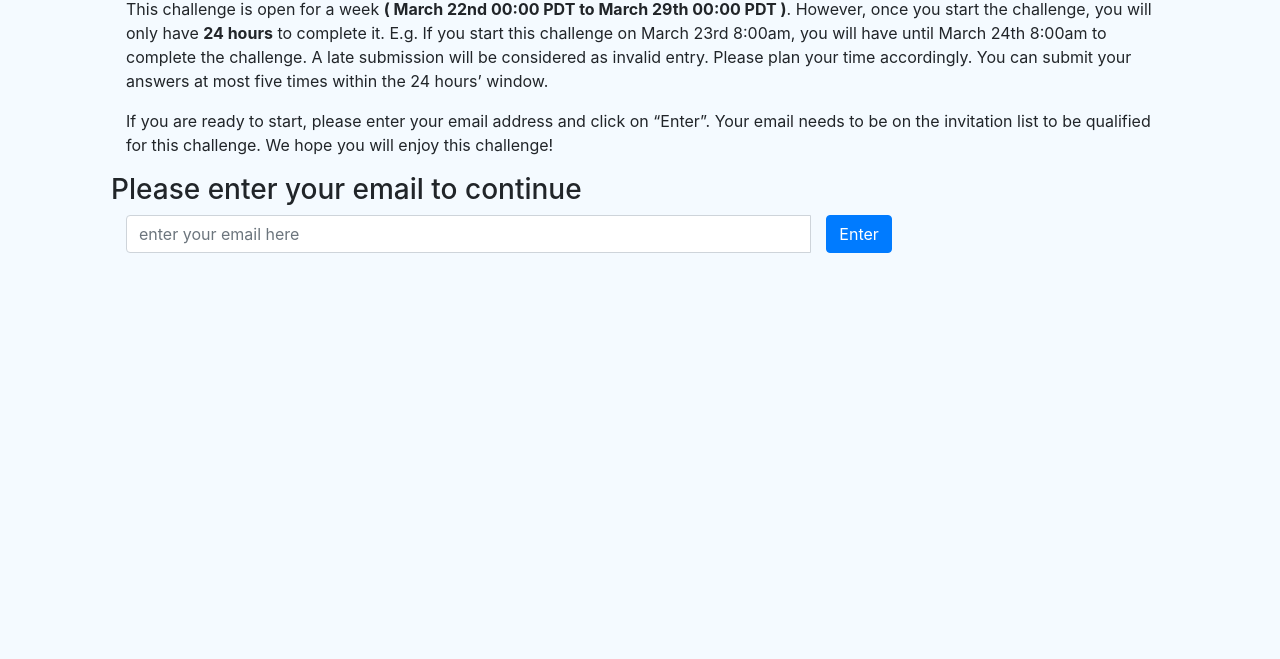
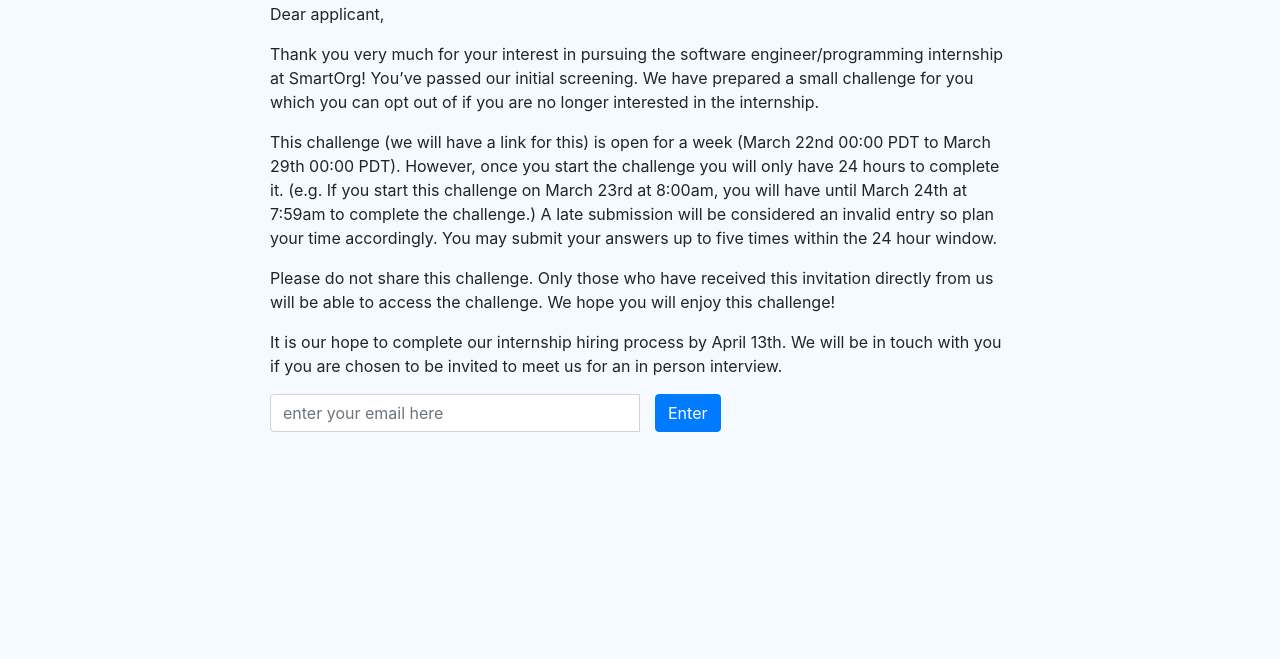
Before and after one commit to yangpeng66/interviewFront, a website: page demo.html at #!/login in a window 1280 px wide. Shown: the part 141-800 px from the top of the page. Drawn offline with nearby package versions, Linux system fonts and the light colour scheme; some packages are replaced by stand-ins of ours.

Commit message:
add history

```diff
--- a/app/views/login/login-controller.js
+++ b/app/views/login/login-controller.js
@@ -24,7 +24,7 @@
                 }
             }, function (response) {
                 console.log("error", response);
-                //alert(response);
+                alert(response);
             });
         };
     }
--- a/app/views/login/login-controller.ts
+++ b/app/views/login/login-controller.ts
@@ -25,7 +25,7 @@
                 }
             }, function (response) {
                 console.log("error", response);
-                    //alert(response);
+                    alert(response);
             })
 
 
--- a/app/views/login/login-template.html
+++ b/app/views/login/login-template.html
@@ -6,44 +6,42 @@
   </div>
   <div class="login-content">
     <div>
-      <h3>Instruction</h3>
+      <h2>Challenge Instructions</h2>
       <div class="col-sm-12">
-        <p>This challenge is open for a week <b>( March 22nd 00:00 PDT to March
-          29th
-          00:00
-          PDT )</b>. However, once you start the challenge, you will only have
-          <b>24 hours</b>
-          to
-          complete it. E.g. If you start this challenge on March 23rd 8:00am,
-          you
-          will
-          have until March 24th 8:00am to complete the challenge. A late
-          submission
-          will be considered as invalid entry. Please plan your time
-          accordingly.
-          You
-          can submit your answers at most five times within the 24 hours’
-          window.</p>
+        <p>Dear applicant,</p>
 
+        <p>Thank you very much for your interest in pursuing the software
+        engineer/programming internship at SmartOrg! You’ve passed our initial
+        screening. We have prepared a small challenge for you which you can opt
+          out of if you are no longer interested in the internship.</p>
 
-        <p>If you are ready to start, please enter your email address and click
-          on
-          “Enter”. Your email needs to be on the invitation list to be qualified
-          for
-          this challenge. We hope you will enjoy this challenge!</p>
+        <p>This challenge (we will have a link for this) is open for a week (March
+        22nd 00:00 PDT to March 29th 00:00 PDT). However, once you start the
+        challenge you will only have 24 hours to complete it. (e.g. If you start
+        this challenge on March 23rd at 8:00am, you will have until March 24th
+        at 7:59am to complete the challenge.) A late submission will be
+        considered an invalid entry so plan your time accordingly. You may
+          submit your answers up to five times within the 24 hour window.</p>
+
+        <p>Please do not share this challenge. Only those who have received this
+        invitation directly from us will be able to access the challenge. We
+          hope you will enjoy this challenge!</p>
+
+        <p>It is our hope to complete our internship hiring process by April 13th.
+        We will be in touch with you if you are chosen to be invited to meet us
+          for an in person interview.</p>
       </div>
 
     </div>
 
     <div>
-      <h3>Please enter your email to continue</h3>
       <div class="col-sm-12">
         <div class="input-group">
-          <input size="100" class="form-control col-sm-8" style="width: 100px"
+          <input class="form-control col-sm-6"
                  type="email"
                  placeholder="enter your email here"
                  ng-model="emailAddress">
-          <span class="input-group-btn col-sm-4">
+          <span class="input-group-btn col-sm-6">
            <button class="btn btn-primary" ng-click="submitEmail(emailAddress)">
           Enter
         </button>
--- a/app/views/login/login.css
+++ b/app/views/login/login.css
@@ -21,7 +21,7 @@
 }
 
 .login-content {
-    max-width: 85%;
+    max-width: 800px;
     padding: 15px;
     margin: 0 auto;
 }
--- a/app/views/main/main-controller.js
+++ b/app/views/main/main-controller.js
@@ -10,12 +10,14 @@
                 if (response.data.question) {
                     console.log("success", response);
                     $scope.challengeQuestion = response.data.question;
+                    $scope.deadLine = response.data.deadLine;
+                    $scope.submitHistory = response.data.submitHistory;
                     $scope.submitted = false;
                     $timeout();
                 }
                 else {
                     console.log("error:" + response.data.error);
-                    // alert(response.data.error)
+                    alert(response.data.error);
                 }
             }, function (response) {
                 console.log("error", response);
--- a/app/views/main/main-controller.ts
+++ b/app/views/main/main-controller.ts
@@ -12,11 +12,13 @@
                 if (response.data.question) {
                     console.log("success", response);
                     $scope.challengeQuestion = response.data.question;
+                    $scope.deadLine = response.data.deadLine;
+                    $scope.submitHistory = response.data.submitHistory;
                     $scope.submitted = false;
                     $timeout();
                 } else {
                     console.log("error:" + response.data.error )
-                    // alert(response.data.error)
+                    alert(response.data.error)
                 }
             }, function (response) {
                 console.log("error", response);
```
Also changed, not shown: app/views/main/main-template.html (+9 -1 lines).
